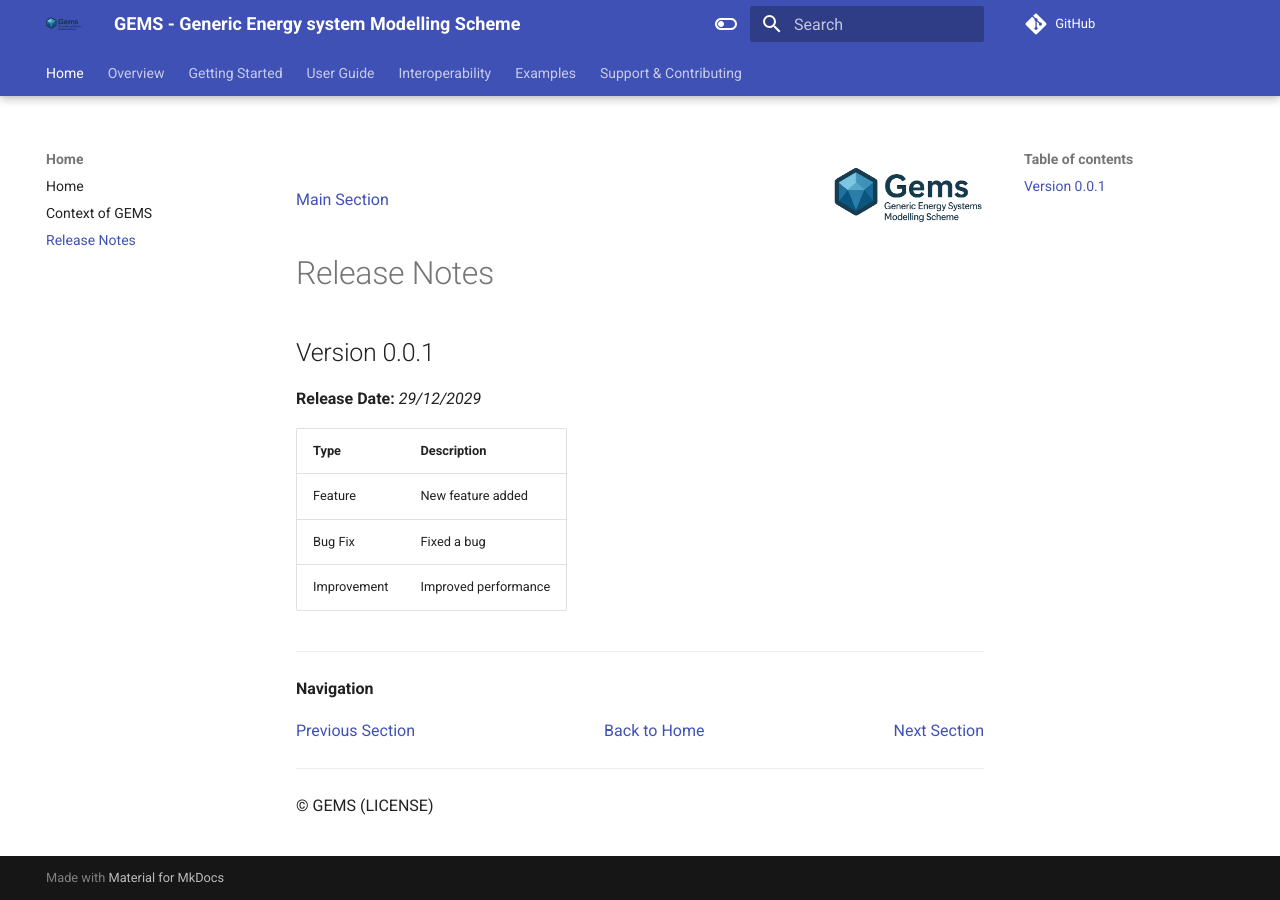
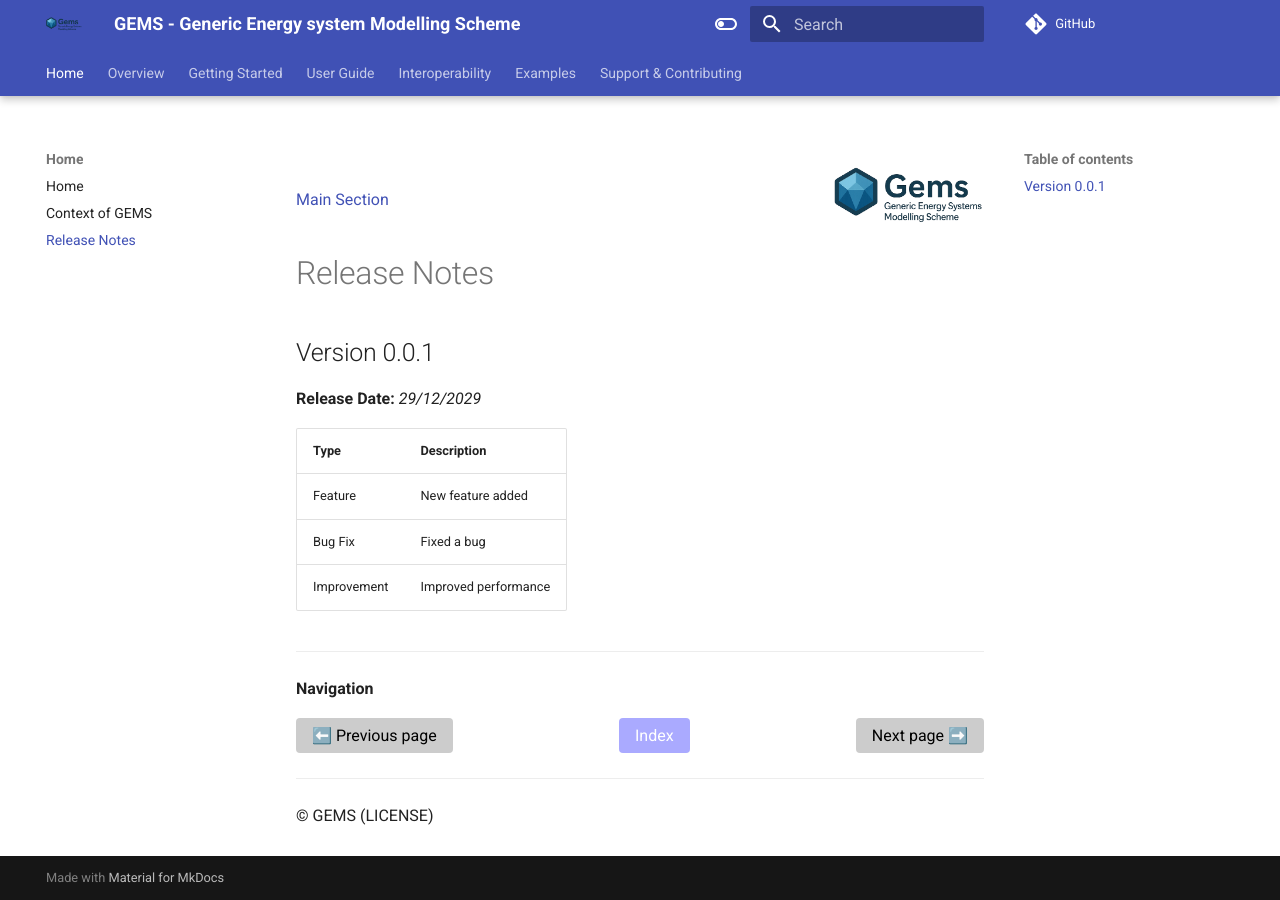
Before and after one commit to AntaresSimulatorTeam/GEMS, an MkDocs documentation site: the page built from doc/0_Home/2_release_notes.md, in a window 1280 px wide. Built offline with MkDocs 1.6.1 and Material for MkDocs 9.7.7, drawn with Linux system fonts in a browser that asks for light colours; comment, search, counter and statistics services are not loaded.

Commit message:
get buttons for home folder

```diff
--- a/doc/0_Home/2_release_notes.md
+++ b/doc/0_Home/2_release_notes.md
@@ -25,14 +25,18 @@
 
 <div style="display: flex; justify-content: space-between;">
     <div style="text-align: left;">
-        <a href="../1_context_GEMS">Previous Section</a>
+    <button type="button" style="background-color:#CCCCCC; border:none; padding:8px 16px; border-radius:4px; cursor:pointer">
+    <a href="../1_context_GEMS" style="text-decoration:none; color: #000000">⬅️ Previous page</a>
+    </button>
     </div>
-    <div style="text-align: center;">
-        <a href="../../../..">Back to Home</a>
+    <button type="button" style="background-color:#AAAAFF; border:none; padding:8px 16px; border-radius:4px; cursor:pointer">
+    <a href="../../../.." style="text-decoration:none; color: #FFFFFF">Index</a>
+    </button>
+    <div style="text-align: right;">
+    <button type="button" style="background-color:#CCCCCC; border:none; padding:8px 16px; border-radius:4px; cursor:pointer">
+    <a href="../../1_Overview/Concepts/1_core concepts" style="text-decoration:none; color: #000000">Next page ➡️</a>
+    </button>
     </div>
-  <div style="text-align: right;">
-    <a href="../../1_Overview/Concepts/1_core concepts">Next Section</a>
-  </div>
 </div>
 
 ---
```
Also changed, not shown: doc/0_Home/1_context_GEMS.md (+9 -5 lines).
